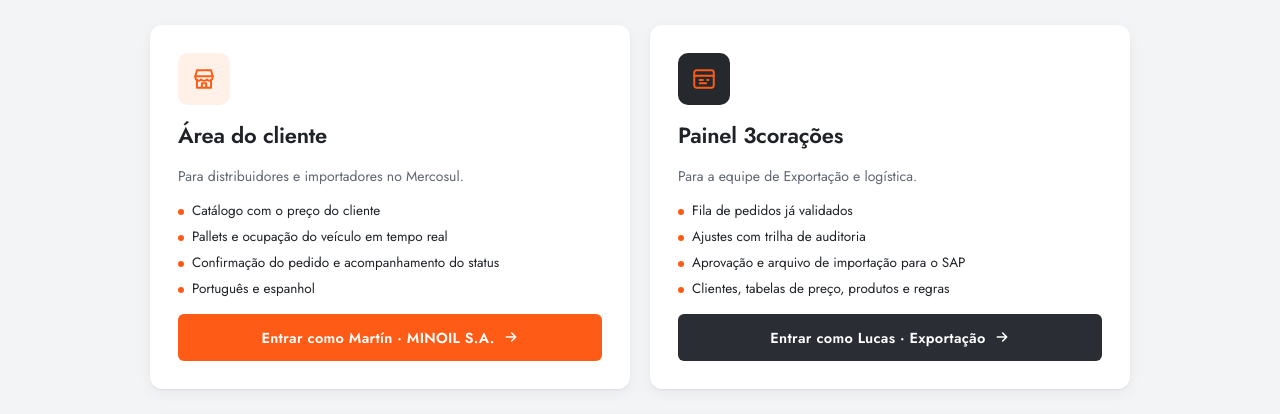
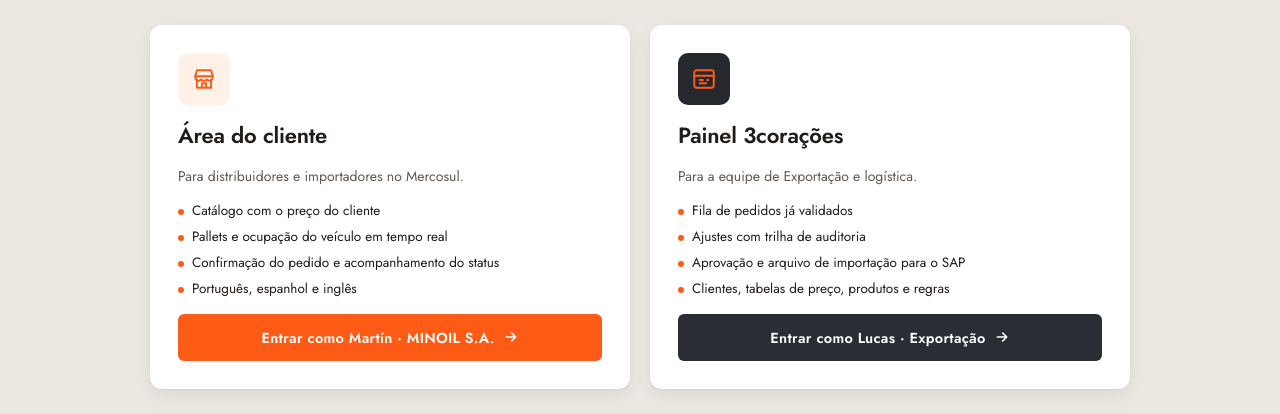
Before and after one commit to orugian/3-coracoes-desafio-02, a plain HTML site: page index.html in a window 1280 px wide. Shown: the part 307-721 px from the top of the page. Drawn offline with Linux system fonts and the light colour scheme.

Commit message:
Troca o fundo do modo claro por cinza quente
Fundo da página em cinza quente, cartões brancos com borda e sombra em
tom café, e tela de entrada citando os três idiomas.

Co-Authored-By: Claude Opus 5.5 <noreply@anthropic.com>
Claude-Session: https://claude.ai/code/session_01Y6DvXdJ6X1cPdAYc4WTzQP

```diff
--- a/index.html
+++ b/index.html
@@ -12,13 +12,13 @@
 <style>
 /* Layout: cabeçalho branco leve; catálogo em lista única à esquerda, painel de embarque fixo à direita. Vermelho 3corações só como acento. */
 :root{
-  --bg:#F3F4F6; --surface:#FFFFFF; --surface-2:#F1F2F4; --surface-3:#E3E5E8; --ink:#1F2328; --muted:#5F6670; --faint:#80878F; --line:#E6E8EB;
+  --bg:#ECE7E1; --surface:#FFFFFF; --surface-2:#F5F1EC; --surface-3:#E4DDD5; --ink:#211C18; --muted:#615851; --faint:#857A71; --line:#E3DCD4;
   --gold:#FE5C16; --gold-ink:#FFFFFF; --gold-soft:#FFEDE3; --coffee:#2A2D33;
   --accent-text:#C2410C; --sel:#FFF6F0; --sel-line:#FFD9C2;
   --red:#FE5C16; --red-hover:#E24D0C; --red-soft:#FFF0E8; --on-red:#FFFFFF;
   --ok:#1F7A45; --ok-soft:#E5F3EA; --warn:#A35F00; --warn-soft:#FFF4DE; --err:#D0261B; --err-soft:#FDECEA;
   --f-cafe:#6B3A1A; --f-capp:#C08A5B; --f-sol:#E39A2D; --f-filtro:#738A55; --f-porta:#57709A;
-  --shadow:0 1px 2px rgba(16,24,40,.06),0 4px 14px rgba(16,24,40,.05);
+  --shadow:0 1px 2px rgba(45,30,20,.06),0 6px 18px rgba(45,30,20,.07);
   --font:"Jost","Century Gothic",system-ui,-apple-system,"Segoe UI",sans-serif;
   --mono:"JetBrains Mono",ui-monospace,Menlo,monospace;
   --r:10px; --r-sm:6px;
@@ -681,7 +681,7 @@ function renderEntry(){
     <div class="doors">
       <div class="door cli"><div class="ico"><svg viewBox="0 0 24 24" fill="none" stroke="currentColor" stroke-width="1.8" stroke-linecap="round" stroke-linejoin="round"><path d="M4 9.5L5.5 4h13L20 9.5"/><path d="M4 9.5h16v1a3 3 0 0 1-5.3 1.9A3 3 0 0 1 12 13.5a3 3 0 0 1-2.7-1.1A3 3 0 0 1 4 10.5z"/><path d="M5.5 13v7h13v-7M10 20v-4h4v4"/></svg></div>
         <h2>Área do cliente</h2><p>Para distribuidores e importadores no Mercosul.</p>
-        <ul><li>Catálogo com o preço do cliente</li><li>Pallets e ocupação do veículo em tempo real</li><li>Confirmação do pedido e acompanhamento do status</li><li>Português e espanhol</li></ul>
+        <ul><li>Catálogo com o preço do cliente</li><li>Pallets e ocupação do veículo em tempo real</li><li>Confirmação do pedido e acompanhamento do status</li><li>Português, espanhol e inglês</li></ul>
         <button class="btn" data-enter="client">Entrar como Martín · MINOIL S.A. ${SVG.arrow}</button></div>
       <div class="door adm"><div class="ico"><svg viewBox="0 0 24 24" fill="none" stroke="currentColor" stroke-width="1.8" stroke-linecap="round" stroke-linejoin="round"><rect x="3" y="4" width="18" height="16" rx="2"/><path d="M3 9h18M8 13h3M8 16h6M15 13h1"/></svg></div>
         <h2>Painel 3corações</h2><p>Para a equipe de Exportação e logística.</p>
```
